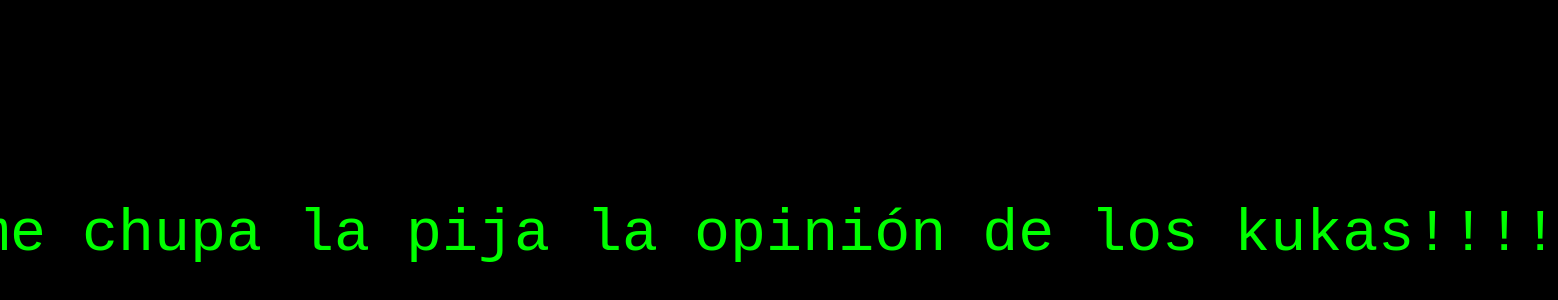
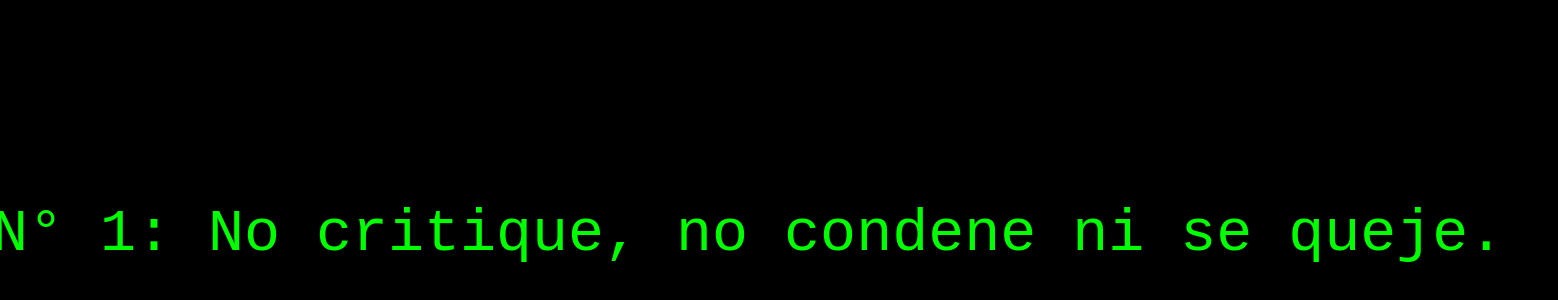
Before and after one commit to duchin325/boludeces, a plain HTML site: page index.html in a window 1280 px wide. Shown: the part 166-466 px from the top of the page, 1558 px wide, since content can reach past the window. Drawn offline with Linux system fonts and the light colour scheme.

Commit message:
titi commit

```diff
--- a/index.html
+++ b/index.html
@@ -33,6 +33,6 @@
   </style>
 </head>
 <body>
-  <div class="mensaje">Milio, me chupa la pija la opinión de los kukas!!!!</div>
+  <div class="mensaje">REGLA N° 1: No critique, no condene ni se queje.</div>
 </body>
 </html>
```
